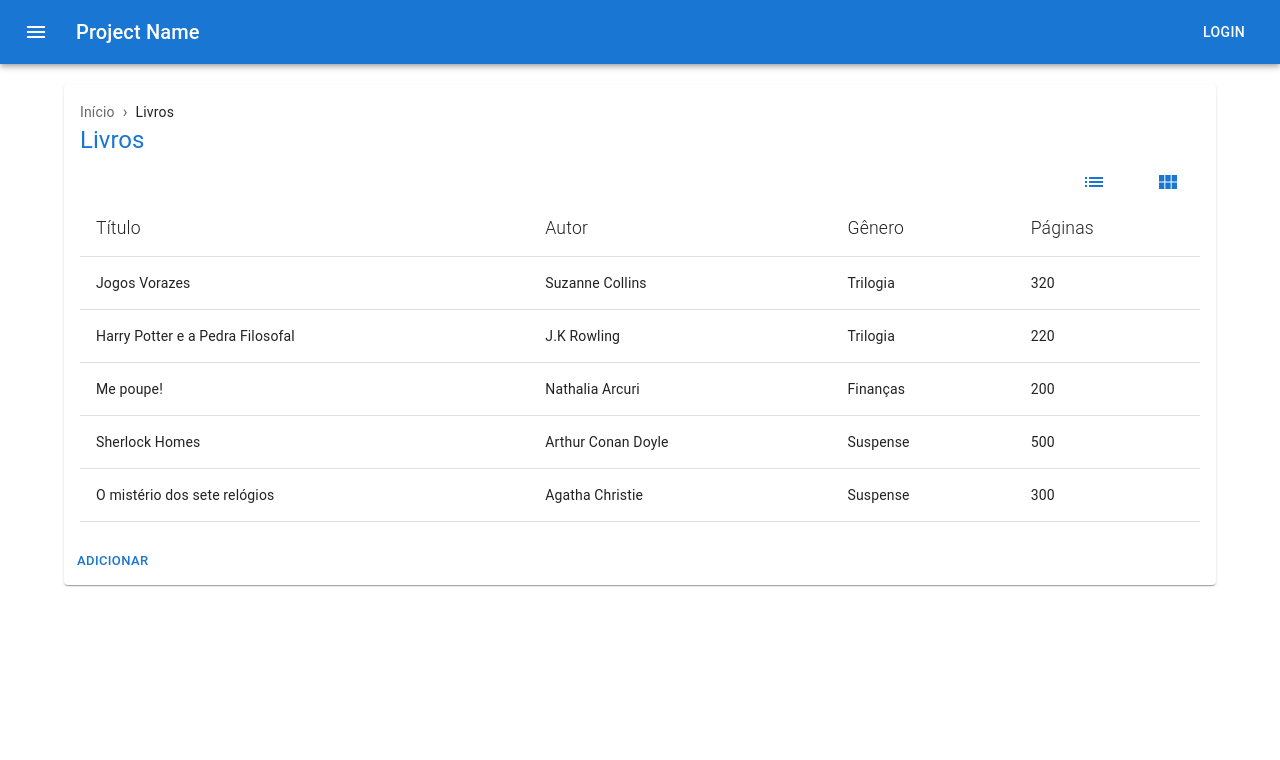
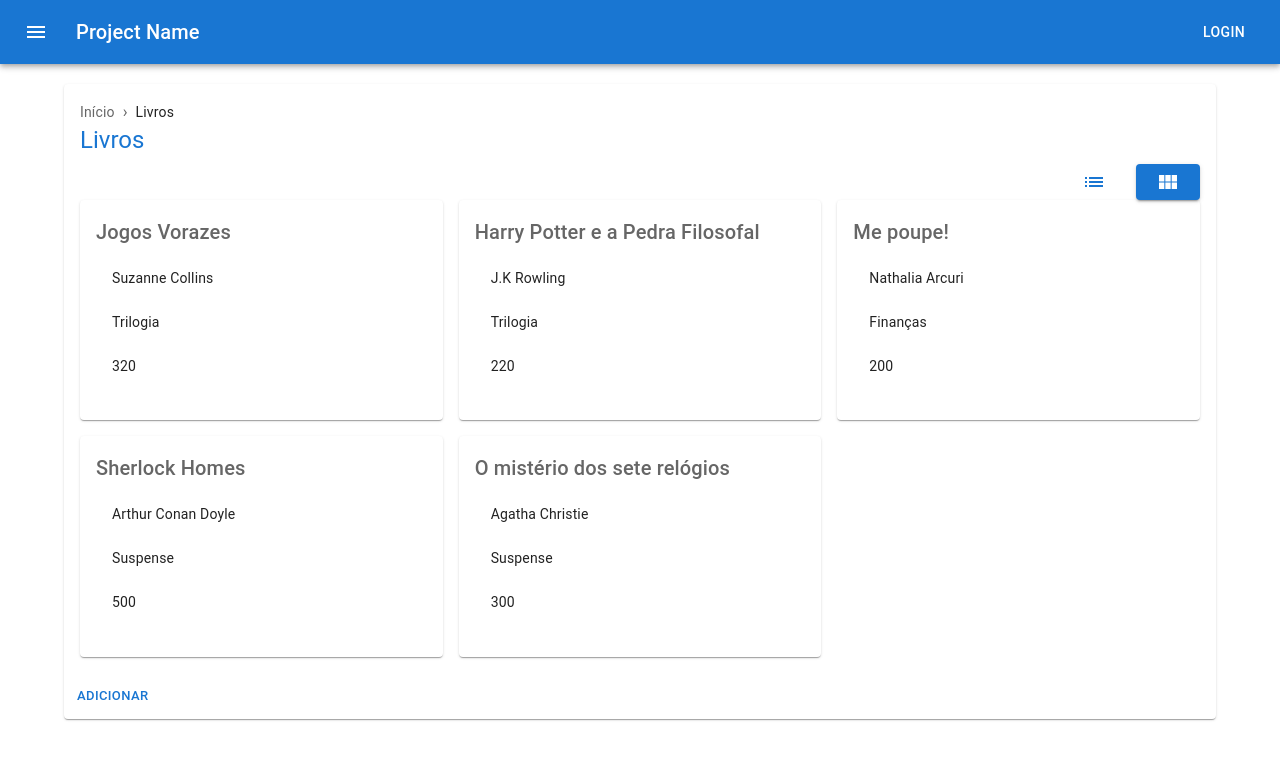
Before and after one commit to pessolatohenrique/template-generator, a React (Create React App) app in the folder templates/react-material-ui/: page /autores in a window 1280 px wide. Both pictures are taken after a click on the button 1168 px from the left and 182 px from the top of the page. Shown: the top 760 px of the page. Built offline with nearby package versions, Linux system fonts and the light colour scheme.

Commit message:
react-material-ui: hook com visualizacao entre table e list

```diff
--- /dev/null
+++ b/templates/react-material-ui/src/components/ViewListToggle.js
@@ -0,0 +1,24 @@
+import { Button, Grid } from "@mui/material";
+import ListIcon from "@material-ui/icons/List";
+import ViewModuleIcon from "@material-ui/icons/ViewModule";
+
+function ViewListToggle({ isTable, isList, switchFormat }) {
+  return (
+    <Grid container justifyContent="flex-end" gap="10px">
+      <Button
+        variant={isTable() ? "contained" : "text"}
+        onClick={() => switchFormat("table")}
+      >
+        <ListIcon />
+      </Button>
+      <Button
+        variant={isList() ? "contained" : "text"}
+        onClick={() => switchFormat("list")}
+      >
+        <ViewModuleIcon />
+      </Button>
+    </Grid>
+  );
+}
+
+export default ViewListToggle;
--- a/templates/react-material-ui/src/hooks/useExample.js
+++ /dev/null
@@ -1 +0,0 @@
-// Silence is golden
--- /dev/null
+++ b/templates/react-material-ui/src/hooks/useView.js
@@ -0,0 +1,21 @@
+import React, { useState } from "react";
+
+function useView() {
+  const [format, setFormat] = useState("table");
+
+  function switchFormat(format) {
+    setFormat(format);
+  }
+
+  function isTable() {
+    return format === "table";
+  }
+
+  function isList() {
+    return format === "list";
+  }
+
+  return [isTable, isList, switchFormat];
+}
+
+export default useView;
--- a/templates/react-material-ui/src/views/register/ExampleList.js
+++ b/templates/react-material-ui/src/views/register/ExampleList.js
@@ -13,12 +13,15 @@ import {
   TableCell,
   TableRow,
   Grid,
+  List,
+  ListItem,
+  ListItemText,
 } from "@mui/material";
 import { StyledTableCell } from "../../constants/CustomStyles";
 import { THEME_COLOR } from "../../constants/default_settings";
 import BreadcrumbsWrapper from "../../components/BreadcrumbsWrapper";
-import ListIcon from "@material-ui/icons/List";
-import ViewModuleIcon from "@material-ui/icons/ViewModule";
+import ViewListToggle from "../../components/ViewListToggle";
+import useView from "../../hooks/useView";
 
 function createData(name, author, pages, genre) {
   return { name, author, pages, genre };
@@ -43,6 +46,8 @@ const rows = [
 ];
 
 function ExampleList() {
+  const [isTable, isList, switchFormat] = useView();
+
   return (
     <>
       <Container fixed>
@@ -58,14 +63,14 @@ function ExampleList() {
             >
               Livros
             </Typography>
-            <Grid container justifyContent="flex-end" gap="10px">
-              <Button variant="text">
-                <ListIcon color="primary" />
-              </Button>
-              <Button variant="text">
-                <ViewModuleIcon />
-              </Button>
-            </Grid>
+
+            <ViewListToggle
+              isTable={isTable}
+              isList={isList}
+              switchFormat={switchFormat}
+            />
+
+            {isTable() && (
               <TableContainer>
                 <Table>
                   <TableHead>
@@ -90,6 +95,48 @@ function ExampleList() {
                   </TableBody>
                 </Table>
               </TableContainer>
+            )}
+
+            {isList() && (
+              <Grid container spacing={2}>
+                {rows.map((row) => {
+                  return (
+                    <Grid item xs={4} key={row.name}>
+                      <Card>
+                        <CardContent>
+                          <Typography
+                            variant="h6"
+                            component="div"
+                            color="text.secondary"
+                          >
+                            {row.name}
+                          </Typography>
+                          <Typography variant="body2">
+                            <List variant="body2">
+                              <ListItem>
+                                <ListItemText disableTypography>
+                                  {row.author}
+                                </ListItemText>
+                              </ListItem>
+                              <ListItem>
+                                <ListItemText disableTypography>
+                                  {row.genre}
+                                </ListItemText>
+                              </ListItem>
+                              <ListItem>
+                                <ListItemText disableTypography>
+                                  {row.pages}
+                                </ListItemText>
+                              </ListItem>
+                            </List>
+                          </Typography>
+                        </CardContent>
+                      </Card>
+                    </Grid>
+                  );
+                })}
+              </Grid>
+            )}
           </CardContent>
           <CardActions>
             <Button size="small">Adicionar</Button>
```
Lines whose indentation alone changed are shown as unchanged.
